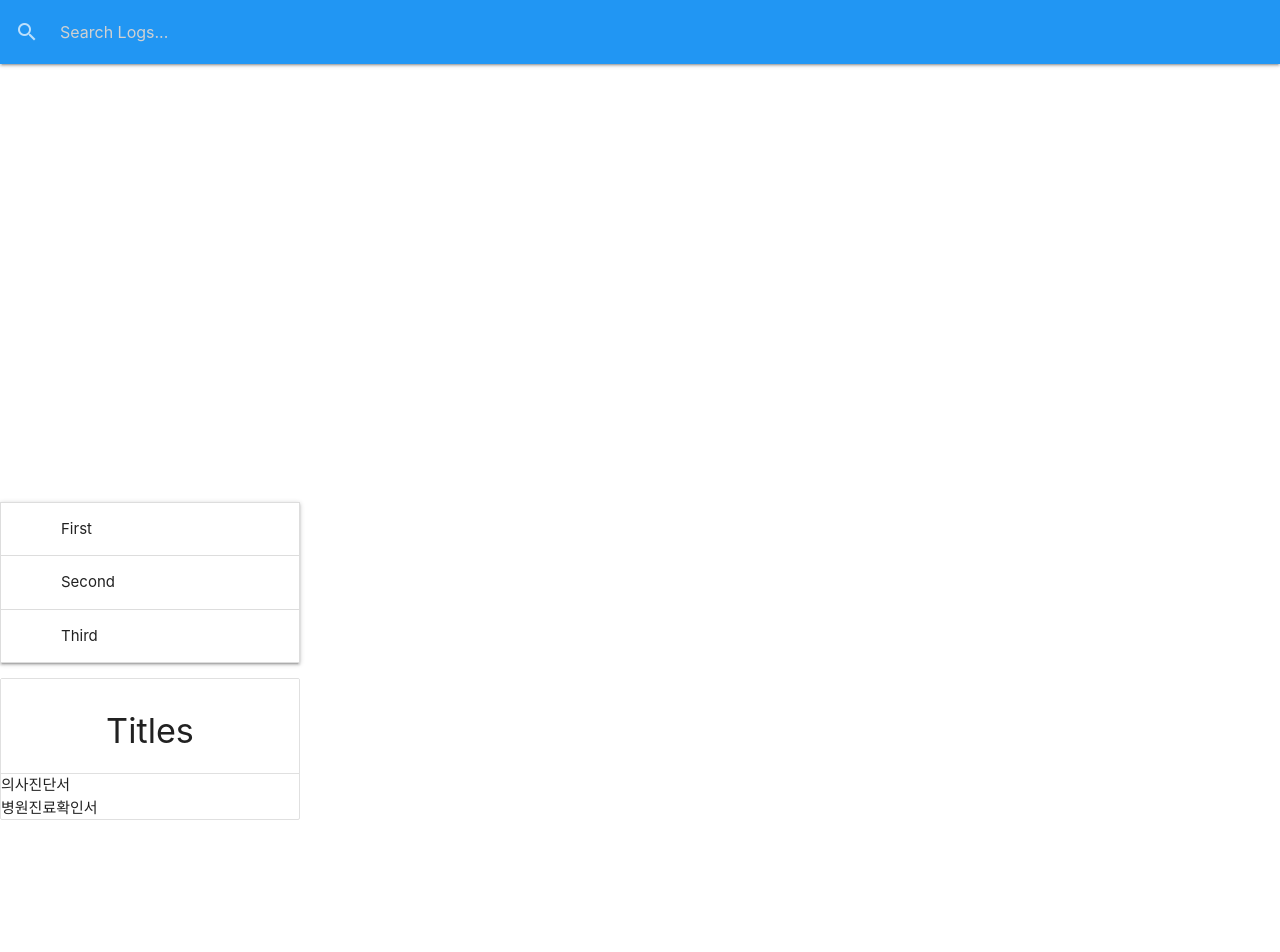
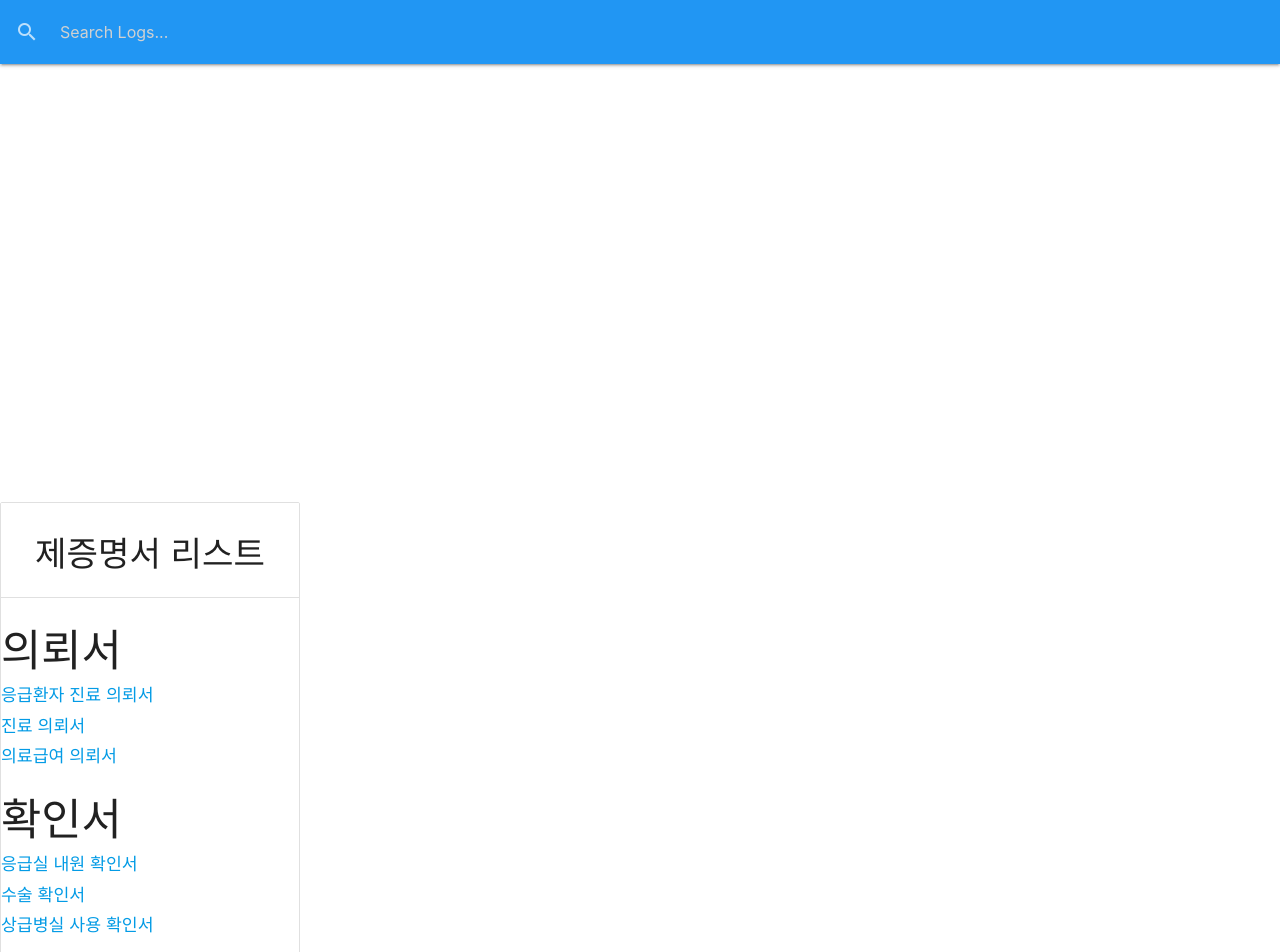
Before and after one commit to tbnsok40/Redux-tutorial, a React (Create React App) app: page / in a window 1280 px wide. Shown: the top 952 px of the page. Built offline with nearby package versions, Linux system fonts and the light colour scheme; data requests are answered from the project's data file.

Commit message:
checkpoint before luna

```diff
--- a/db.json
+++ b/db.json
@@ -39,11 +39,39 @@
   "formats": [
     {
       "id": 1,
-      "title": "의사진단서"
+      "title": "의뢰서",
+      "nested": [
+        {
+          "id": 1,
+          "title": "응급환자 진료 의뢰서"
+        },
+        {
+          "id": 2,
+          "title": "진료 의뢰서"
+        },
+        {
+          "id": 3,
+          "title": "의료급여 의뢰서"
+        }
+      ]
     },
     {
       "id": 2,
-      "title": "병원진료확인서"
+      "title": "확인서",
+            "nested": [
+        {
+          "id": 1,
+          "title": "응급실 내원 확인서"
+        },
+        {
+          "id": 2,
+          "title": "수술 확인서"
+        },
+        {
+          "id": 3,
+          "title": "상급병실 사용 확인서"
+        }
+      ]
     }
   ]
 }
--- a/src/Components/layout/Formats.js
+++ b/src/Components/layout/Formats.js
@@ -7,6 +7,7 @@ import LogItem from "./LogItem";
 import M from 'materialize-css/dist/js/materialize.min'
 
 const Formats = ({title: {titles, loading}, getTitles}) => {
+
     useEffect(() => {
         getTitles();
         let elem = document.querySelectorAll('.collapsible');
@@ -23,31 +24,22 @@ const Formats = ({title: {titles, loading}, getTitles}) => {
 
     return (
         <Fragment>
-            <ul className="collapsible" data-collapsible="accordion">
-                <li>
-                    <div className="collapsible-header"><i className="mdi-image-filter-drama"></i>First</div>
-                    <div className="collapsible-body"><p>Lorem ipsum dolor sit amet.</p></div>
-                </li>
-                <li>
-                    <div className="collapsible-header"><i className="mdi-maps-place"></i>Second</div>
-                    <div className="collapsible-body"><p>Lorem ipsum dolor sit amet.</p></div>
-                </li>
-                <li>
-                    <div className="collapsible-header"><i className="mdi-social-whatshot"></i>Third</div>
-                    <div className="collapsible-body"><p>Lorem ipsum dolor sit amet.</p></div>
-                </li>
-            </ul>
-
-
             <ul className="collection with-header">
                 <li className="collection-header">
-                    <h4 className="center">Titles</h4>
+                    <h4 className="center">제증명서 리스트</h4>
                 </li>
                 {
                     titles.map(t => {
-                        return (<div key={t.id}>
+                        return (<h3 key={t.id}>
                             {t.title}
-                        </div>)
+                            <br/>
+
+                            {t.nested.map(t => {
+                                return (
+                                    <a href="/"><h6>{t.title}</h6></a>
+                                )
+                            })}
+                        </h3>)
                     })
                 }
 
```
